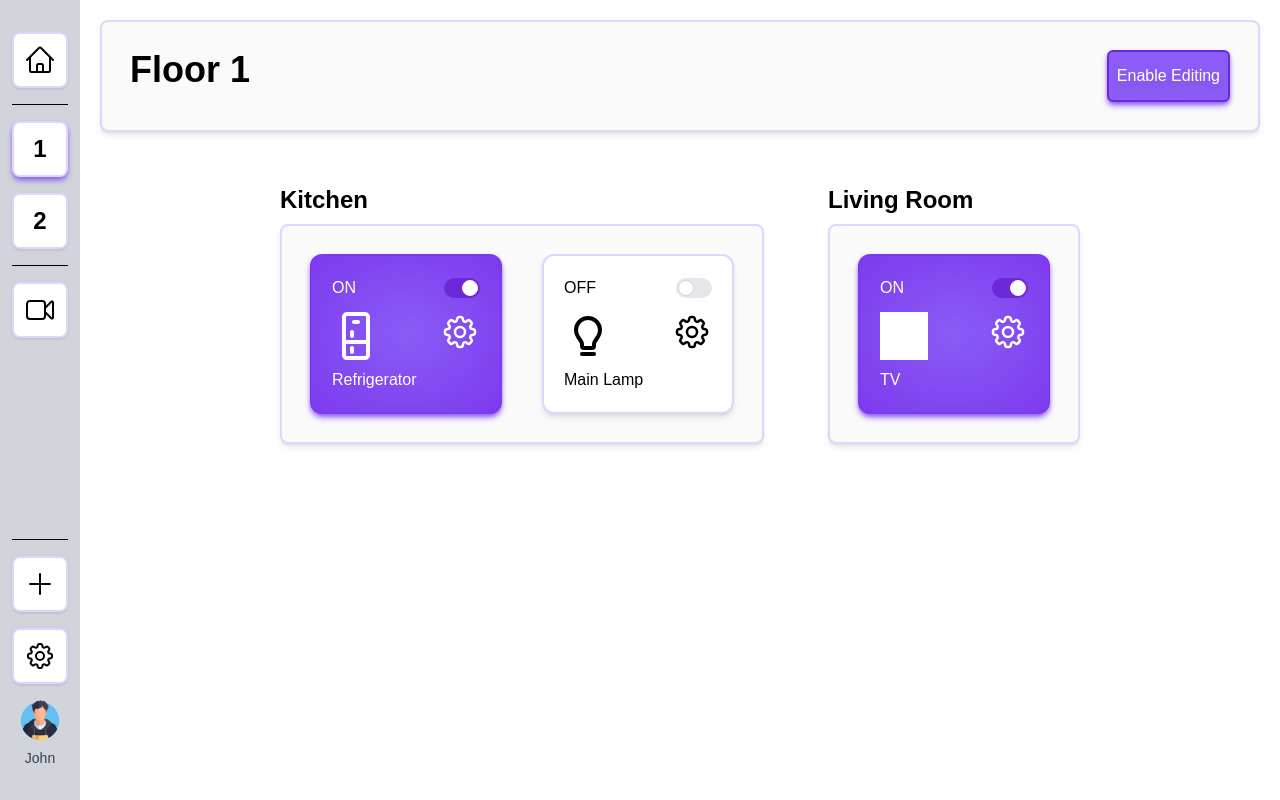
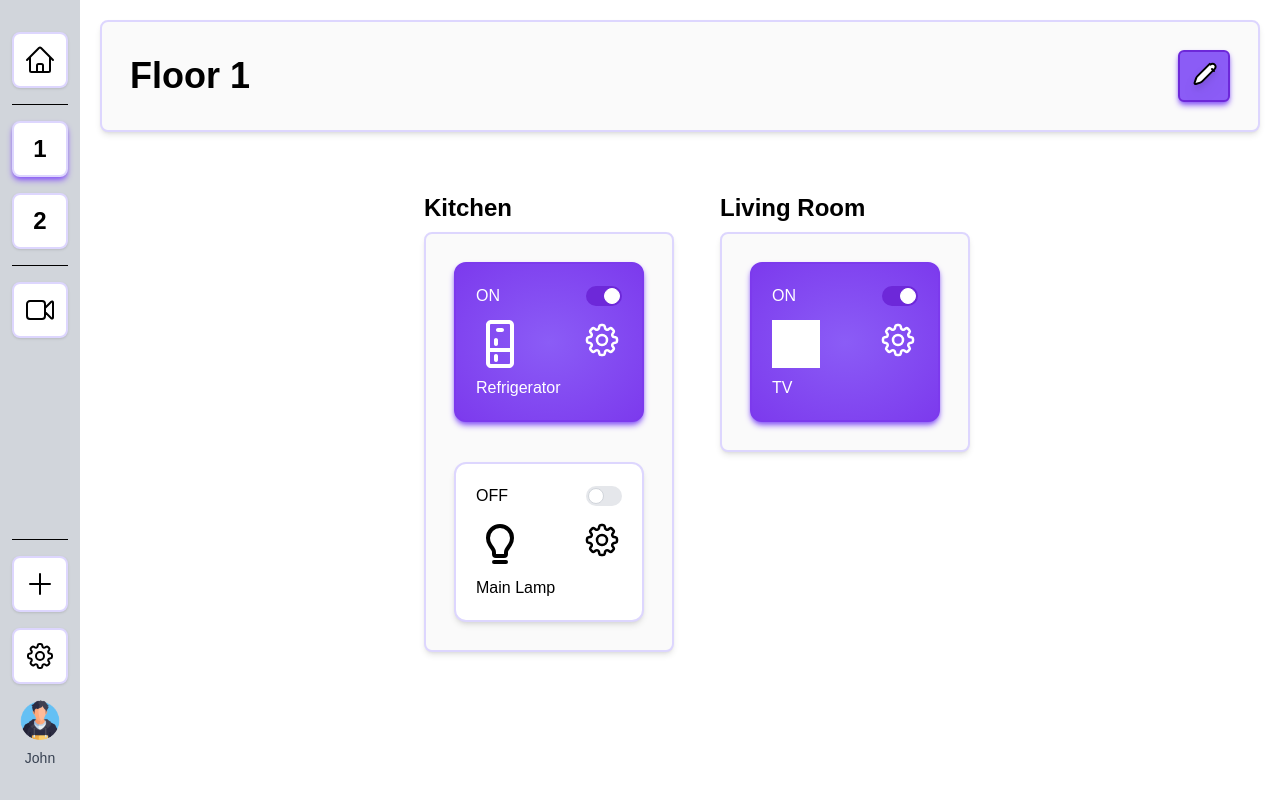
Before and after one commit to szymnob/smarthome-dashboard, a Next.js app: page /dashboard/floor/1 in a window 1280 px wide. Built offline with nearby package versions, Linux system fonts and the light colour scheme; grey boxes are pictures that could not be loaded.

Commit message:
Redesigned rest of the floor view, added tooltips

```diff
--- a/src/app/dashboard/floor/[floorId]/page.jsx
+++ b/src/app/dashboard/floor/[floorId]/page.jsx
@@ -1,16 +1,13 @@
 'use client';
 
-import Header from "@/components/ui/assets/RectHeader";
 import {use, useContext, useEffect, useState} from 'react';
 import DataContext from '@/app/dashboard/data/dataContext';
+import Header from "@/components/ui/assets/RectHeader";
 import RoomComponent from "@/components/views/room/RoomComponent";
-import {getRoomsIdOnFloor, addRoom, deleteRoomById, getRoomName} from "@/app/dashboard/data/dataService";
-import { PlusIcon, MinusIcon } from '@heroicons/react/24/solid';
 import Input from "@/components/ui/assets/Input";
 import SubmitButton from "@/components/ui/assets/Buttons";
 import CancelButton from "@/components/ui/assets/Buttons";
-
-
+import { getRoomsIdOnFloor, addRoom, deleteRoomById, getRoomName } from "@/app/dashboard/data/dataService";
 
 export default function Page({ params }) {
     const { data, setData } = useContext(DataContext);
@@ -31,10 +28,8 @@ export default function Page({ params }) {
     const [selectedRoomId, setSelectedRoomId] = useState('');
     const [removeError, setRemoveError] = useState('');
 
-
     useEffect(() => {
-        if (data) {
-
+        if (data && floorId) {
             if (!data.home.floors[floorId]) {
                 setFloorNotFound(true);
             } else {
@@ -44,11 +39,9 @@ export default function Page({ params }) {
         }
     }, [data, floorId]);
 
-
     const handleEditToggle = () => {
         setIsEditing((prev) => !prev);
     };
-
 
     const handleAddRoom = (e) => {
         e.preventDefault();
@@ -69,8 +62,6 @@ export default function Page({ params }) {
         setShowAddRoomModal(false);
     };
 
-
-    // Handler for removing a room
     const handleRemoveRoom = (e) => {
         e.preventDefault();
         if (!selectedRoomId) {
@@ -95,9 +86,6 @@ export default function Page({ params }) {
         setShowRemoveRoomModal(false);
     };
 
-
-
-
     if (floorNotFound) {
         return (
             <div className="h-auto w-auto flex justify-center items-center p-6 bg-red-500 text-white">
@@ -105,48 +93,29 @@ export default function Page({ params }) {
             </div>
         );
     }
+
     return (
         <>
-            <Header label={`Floor ${floorId}`}
+            <Header
+                label={`Floor ${floorId}`}
                 isEditing={isEditing}
                 onEditToggle={handleEditToggle}
                 showEditButton={true}
+                setShowAddRoomModal={setShowAddRoomModal}
+                setShowRemoveRoomModal={setShowRemoveRoomModal}
             />
 
-            <div className="flex flex-wrap justify-center">
+            <div className="flex flex-wrap justify-center m-2">
                 {roomsId.map((roomId) => (
+                    <div key={roomId} className="w-full sm:w-1/2 md:w-1/3 lg:w-1/4 p-2">
                         <RoomComponent
-                key={roomId}
                             floorId={floorId}
                             roomId={roomId}
-                isEditing={isEditing}/>
+                            isEditing={isEditing}
+                        />
+                    </div>
                 ))}
             </div>
-
-            {/* Add/Remove Room */}
-            {/*TODO: Move this to header(?) */}
-                        {isEditing && (
-                            <div className="flex flex-col items-center m-4 mb-12">
-                                <div className="flex flex-col space-y-2 items-center">
-                                    <h1 className="text-2xl font-bold text-center">Add/Remove Room</h1>
-                                    <div className="justify-center border-2 bg-neutral-50 shadow-md border-custom border-gray-300 p-4 rounded-lg flex space-x-4 mt-2 p-2">
-                                        <SubmitButton
-                                            onClick={() => setShowAddRoomModal(true)}
-                                            label={<PlusIcon className="h-6 w-6 sm:h-10 sm:w-10"
-                                            padding="p-0" />}
-                                        >
-                                        </SubmitButton>
-                                        <SubmitButton
-                                            onClick={() => setShowRemoveRoomModal(true)}
-                                            label={<MinusIcon className="h-6 w-6 sm:h-10 sm:w-10"
-                                            padding="p-0"
-                                             />}
-                                        >
-                                        </SubmitButton>
-                                    </div>
-                                </div>
-                            </div>
-                        )}
 
             {/* Add Room Modal */}
             {showAddRoomModal && (
@@ -168,7 +137,6 @@ export default function Page({ params }) {
                                 error={error}
                             />
                             <div className="flex justify-end space-x-2 mt-4">
-                                {/*TODO: This button should have gray bg, not purple*/}
                                 <CancelButton
                                     type="button"
                                     onClick={() => { setShowAddRoomModal(false); setError(''); setNewRoomName(''); }}
@@ -185,7 +153,6 @@ export default function Page({ params }) {
                     </div>
                 </div>
             )}
-
 
             {/* Remove Room Modal */}
             {showRemoveRoomModal && (
@@ -220,7 +187,6 @@ export default function Page({ params }) {
                                 {removeError && <div className="text-red-500 mt-2">{removeError}</div>}
                             </div>
                             <div className="flex justify-end space-x-2">
-                                {/*TODO: This button should have gray bg, not purple*/}
                                 <CancelButton
                                     type="button"
                                     onClick={() => { setShowRemoveRoomModal(false); setRemoveError(''); setSelectedRoomId(''); }}
--- a/src/components/ui/assets/Buttons.jsx
+++ b/src/components/ui/assets/Buttons.jsx
@@ -1,23 +1,26 @@
 import * as PropTypes from "prop-types";
 
 
-export default function SubmitButton({onClick, label, width = "auto", height = "auto", padding = "p-2"}) {
+export default function SubmitButton({id="", onClick, label, width = "auto", height = "auto", padding = "p-2"}) {
     return(
         <button
             onClick={onClick}
+            id={id}
             className={`flex-1 text-white bg-violet-500 leading-loose rounded-md border-2 border-violet-700 active:bg-violet-600 shadow-md shadow-violet-500 active:shadow-violet-500 active:shadow-lg hover:bg-violet-400
                 ${padding} ${width} ${height}`}
         >
-            <p className="shadow-black drop-shadow-lg text-center w-full">{label}</p>
+            <p className="shadow-black drop-shadow-lg text-center">{label}</p>
         </button>
     )
 }
 
 SubmitButton.propTypes = {
+    id: PropTypes.string,
     onClick: PropTypes.func,
     label: PropTypes.string.isRequired,
     width: PropTypes.string,
     height: PropTypes.string,
+    padding: PropTypes.string,
 }
 
 SubmitButton.propTypes = {
--- a/src/components/ui/assets/RectHeader.js
+++ b/src/components/ui/assets/RectHeader.js
@@ -1,33 +1,75 @@
-// import * as PropTypes from "prop-types";
-
-// export default function Header({ label }) {
-//     return (
-//         <div className="flex flex-row justify-between bg-neutral-50 shadow-md border-custom p-7 rounded-lg m-5">
-//             <h1 className="text-4xl text-bold">{label}</h1>
-//         </div>
-//     );
-// }
-
-// Header.propTypes = {
-//     label: PropTypes.string.isRequired,
-// };
-
-// Header.js
 import PropTypes from "prop-types";
 import SubmitButton from "./Buttons";
+import { PlusIcon, MinusIcon } from '@heroicons/react/24/solid';
+import { Tooltip } from 'react-tooltip'
 
-export default function Header({ label, isEditing, onEditToggle, showEditButton = false }) {
+
+export default function Header({ label, isEditing, onEditToggle, showEditButton = false, setShowAddRoomModal, setShowRemoveRoomModal }) {
     return (
         <div className="flex flex-col md:flex-row justify-between bg-neutral-50 shadow-md border-custom p-7 rounded-lg m-5">
-            <h1 className="text-4xl font-bold mb-4 md:mb-0">{label}</h1>
+            <div className="flex flex-col md:flex-row items-center justify-center space-y-4 md:space-y-0 md:space-x-8">
+                <h1 className="text-4xl font-bold">{label}</h1>
+                {isEditing && (
+                    <div className="flex flex-row items-center justify-center space-x-2">
+                        <p className="text-lg font-semibold">Manage Rooms</p>
+                        <Tooltip anchorSelect="#addRoom" content="Add room" place="bottom" delayShow={250} />
+                        <SubmitButton
+                            onClick={() => setShowAddRoomModal(true)} //These functions are defined in floor page
+                            label={
+                                <>
+                                    <PlusIcon className="h-5 w-5" />
+                                </>
+                            }
+                            id="addRoom"
+                            padding="p-1"
+                        >
+                        </SubmitButton>
+                        <Tooltip anchorSelect="#removeRoom" content="Remove room" place="bottom" delayShow={250} />
+                        <SubmitButton
+                            onClick={() => setShowRemoveRoomModal(true)}
+                            label={
+                                <>
+                                    <MinusIcon className="h-5 w-5" />
+                                </>
+                            }
+                            id="removeRoom"
+                            padding="p-1"
+                        >
+                        </SubmitButton>
+                    </div>
+                )}
+            </div>
 
-            {/* Toggle Editing Button */}
-            {showEditButton && (
-                <div className="flex justify-end w-full md:w-auto ">
+            {/* Toggle Editing Buttons */}
+            {showEditButton && !isEditing && (
+                <div className="flex justify-center md:justify-center w-full md:w-auto mt-4 md:mt-0 md:flex-shrink-0">
+                    <Tooltip anchorSelect="#editFloor" content="Edit floor" place="bottom" delayShow={250} />
                     <SubmitButton
-                        className="px-4 py-2 bg-blue-500 text-white rounded"
+                        id="editFloor"
                         onClick={onEditToggle}
-                        label={isEditing ? "Disable Editing" : "Enable Editing"}
+                        label={
+                            <>
+                                <img src="/icons/edit.svg" alt="Edit" className="hidden md:block w-6 h-6 md:w-8 md:h-8" />
+                                <span className="block md:hidden ml-2">Edit Floor</span>
+                            </>
+                        }
+                    >
+                    </SubmitButton>
+                </div>
+            )}
+
+            {showEditButton && isEditing && (
+                <div className="flex justify-center md:justify-center w-full md:w-auto mt-4 md:mt-0 md:flex-shrink-0">
+                    <Tooltip anchorSelect="#doneEdit" content="Done editing" place="bottom" delayShow={250} />
+                    <SubmitButton
+                        id="doneEdit"
+                        onClick={onEditToggle}
+                        label={
+                            <>
+                                <img src="/icons/done.svg" alt="Done" className="hidden md:block w-6 h-6 md:w-8 md:h-8" />
+                                <span className="block md:hidden ml-2">Done Editing</span>
+                            </>
+                        }
                     >
                     </SubmitButton>
                 </div>
@@ -41,4 +83,6 @@ Header.propTypes = {
     isEditing: PropTypes.bool.isRequired,
     onEditToggle: PropTypes.func.isRequired,
     showEditButton: PropTypes.bool.isRequired,
+    setShowAddRoomModal: PropTypes.func.isRequired,
+    setShowRemoveRoomModal: PropTypes.func.isRequired,
 };
--- a/src/components/ui/navigation/Navigation.js
+++ b/src/components/ui/navigation/Navigation.js
@@ -92,9 +92,9 @@ export default function Navigation({ openModal }) {
 
                     {/* Avatar */}
                     <Tooltip anchorSelect="#avatar" content="Switch user" place="right" delayShow={500} />
-                    <Link id="avatar" href='/' className="flex flex-col items-center space-y-2">
-                        <img src={`/icons/avatars/${activeUserId || 'default'}.png`} alt={`${activeUserId || 'default'}.png`} className="w-10 h-10 rounded-full"/>
-                        <span className="text-sm mt-2 text-gray-700">{username || 'User'}</span>
+                    <Link id="avatar" href='/' className="flex flex-col items-center space-y-2 group">
+                        <img src={`/icons/avatars/${activeUserId || 'default'}.png`} alt={`${activeUserId || 'default'}.png`} className="w-10 h-10 rounded-full group-hover:scale-110 transition-transform duration-200"/>
+                        <span className="text-sm mt-2 text-gray-700 group-hover:font-bold">{username || 'User'}</span>
                     </Link>
                 </div>
             </div>
--- a/src/components/views/room/RoomComponent.jsx
+++ b/src/components/views/room/RoomComponent.jsx
@@ -3,41 +3,33 @@ import DataContext from '@/app/dashboard/data/dataContext';
 import {
     getDevicesIdInRoom,
     getRoomName,
-    // /*Dodane*/addDeviceToRoom,
-    // removeDeviceFromRoom /*Dodane*/
 } from "@/app/dashboard/data/dataService";
 
 import DeviceComponent from "@/components/views/device-views/DeviceComponent";
 
-//Dodane
-//removing adding devices
 import AddNewDevice from "@/components/views/device-views/AddNewDevice";
 import RemoveDevice from "@/components/views/device-views/RemoveDevice";
 import SubmitButton from '@/components/ui/assets/Buttons';
-//Dodane
+import { Tooltip } from 'react-tooltip';
+import { PlusIcon, MinusIcon } from '@heroicons/react/24/solid';
 
-export default function RoomComponent({floorId, roomId, /*Dodane*/ isEditing}) {
-    //kontrola widzialności AddNewDevice
-    /*Dodane*/ const [showAddDeviceModal, setShowAddDeviceModal] = useState(false);
-    /*Dodane*/ const [showRemoveDeviceModal, setShowRemoveDeviceModal] = useState(false);
-    //const { data } = useContext(DataContext);
-    /*Dodane*/ const { data, setData } = useContext(DataContext);
+export default function RoomComponent({floorId, roomId, isEditing}) {
+
+    //Visibility of Add and Remove Device modals
+    const [showAddDeviceModal, setShowAddDeviceModal] = useState(false);
+    const [showRemoveDeviceModal, setShowRemoveDeviceModal] = useState(false);
+
+    const { data, setData } = useContext(DataContext);
 
     const [roomName, setRoomName] = useState("")
-
     const [devicesId, setDevicesId] = useState([])
-
 
     useEffect(() => {
         if(data){
             setRoomName(getRoomName(data, floorId, roomId));
             setDevicesId(getDevicesIdInRoom(data, floorId, roomId));
-            //check
-            // console.log('Devices in Room:', getDevicesIdInRoom(data, floorId, roomId));
-            // console.log('All Devices:', data.devices);
         }
     }, [data, floorId, roomId]);
-
 
 
     // Handler to open Remove Device modal and log the action
@@ -51,36 +43,32 @@ export default function RoomComponent({floorId, roomId, /*Dodane*/ isEditing}) {
       setShowAddDeviceModal(true);
     };
 
-
-
-
-    //Dodane przedostania
     return (
       <div className="flex flex-col m-8">
-      <div className="m5 flex justify-between items-center">
+      <div className="flex justify-between items-center">
         <h1 className="text-2xl font-bold text-center">{roomName}</h1>
         {/* Conditionally render UI in editing mode */}
         {isEditing && (
         <div className="flex space-x-2 items-center">
+          <Tooltip anchorSelect="#addDevice" content="Add device" place="top" delayShow={250} />
           <SubmitButton
+          id="addDevice"
           onClick={handleAddDeviceClick}
-          label="+"
-          width="w-9"
-          height="h-9"
-          padding="p-0"
+          label={<PlusIcon className="h-5 w-5" />}
+          padding="p-1"
           />
+          <Tooltip anchorSelect="#removeDevice" content="Remove device" place="top" delayShow={250} />
           <SubmitButton
+          id="removeDevice"
           onClick={handleRemoveDeviceClick}
-          label="-"
-          width="w-9"
-          height="w-9"
-          padding='p-0'
+          label={<MinusIcon className="h-5 w-5" />}
+          padding='p-1'
           />
         </div>
         )}
       </div>
 
-      <div className="flex flex-wrap justify-center bg-neutral-50 shadow-md border-custom rounded-lg mt-2 p-2 min-w-[250px]">
+      <div className="flex flex-wrap justify-center bg-neutral-50 shadow-md border-custom rounded-lg mt-2 p-2 min-w-[250px] min-h-[150px]">
         {devicesId.map((deviceId) => (
         <DeviceComponent key={deviceId} deviceId={deviceId} />
         ))}
@@ -105,18 +93,3 @@ export default function RoomComponent({floorId, roomId, /*Dodane*/ isEditing}) {
     );
 
 }
-    //Dodane
-
-    // return (
-    //         <div className="flex flex-col m-8">
-    //             <div className="m5 ">
-    //                 <h1 className="text-2xl text-bold text-center">{roomName}</h1>
-    //             </div>
-    //             <div className="flex flex-wrap bg-neutral-50 shadow-md border-custom rounded-lg mt-2 p-2  ">
-    //                     {devicesId.map((deviceId) => (
-    //                         <DeviceComponent key={deviceId} deviceId={deviceId}/>
-    //                     ))}
-    //             </div>
-    //         </div>
-
-    // );
```
Also changed, not shown: public/icons/done.svg (added), public/icons/edit.svg (added). Lines whose indentation alone changed are shown as unchanged.
